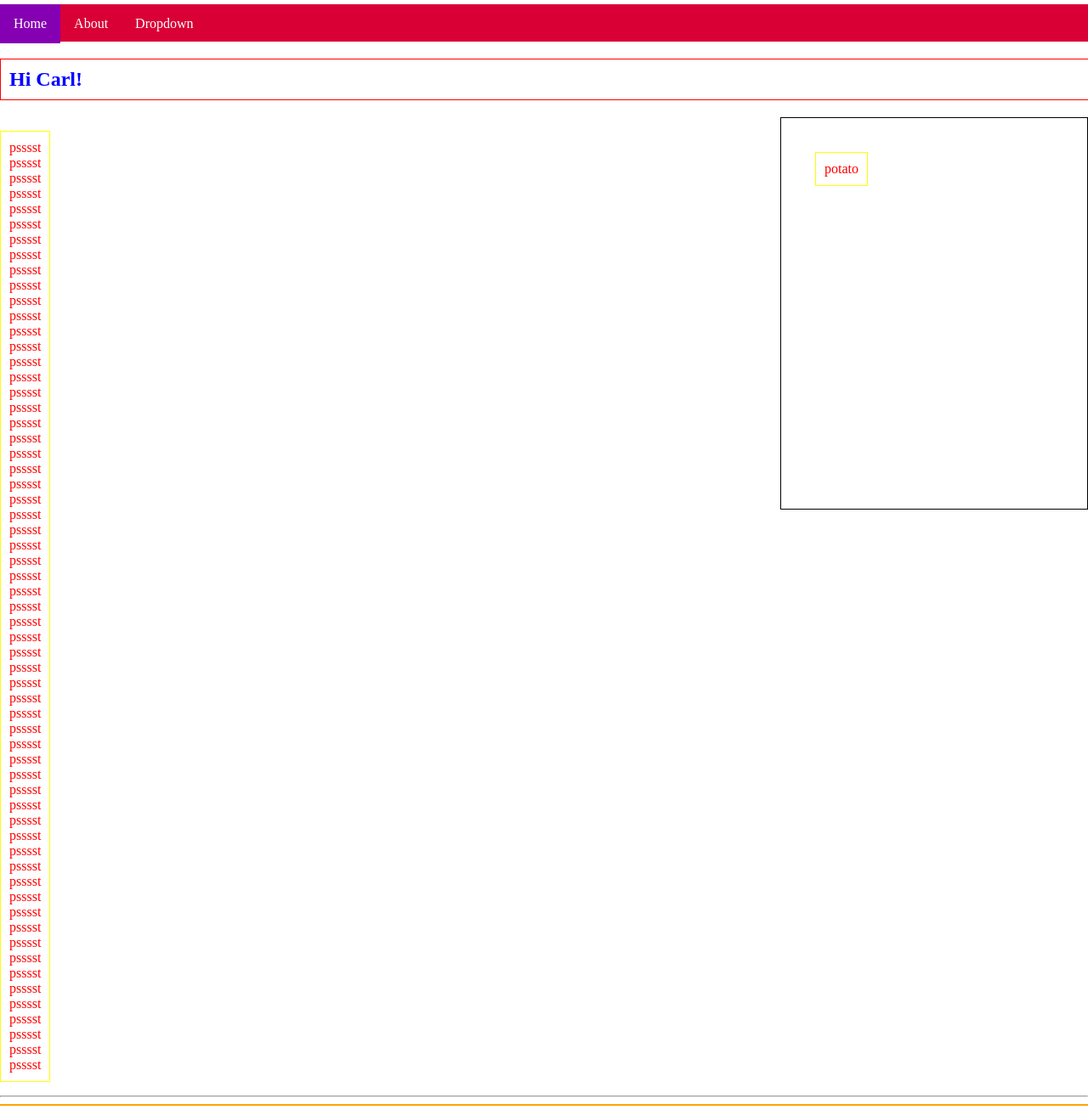
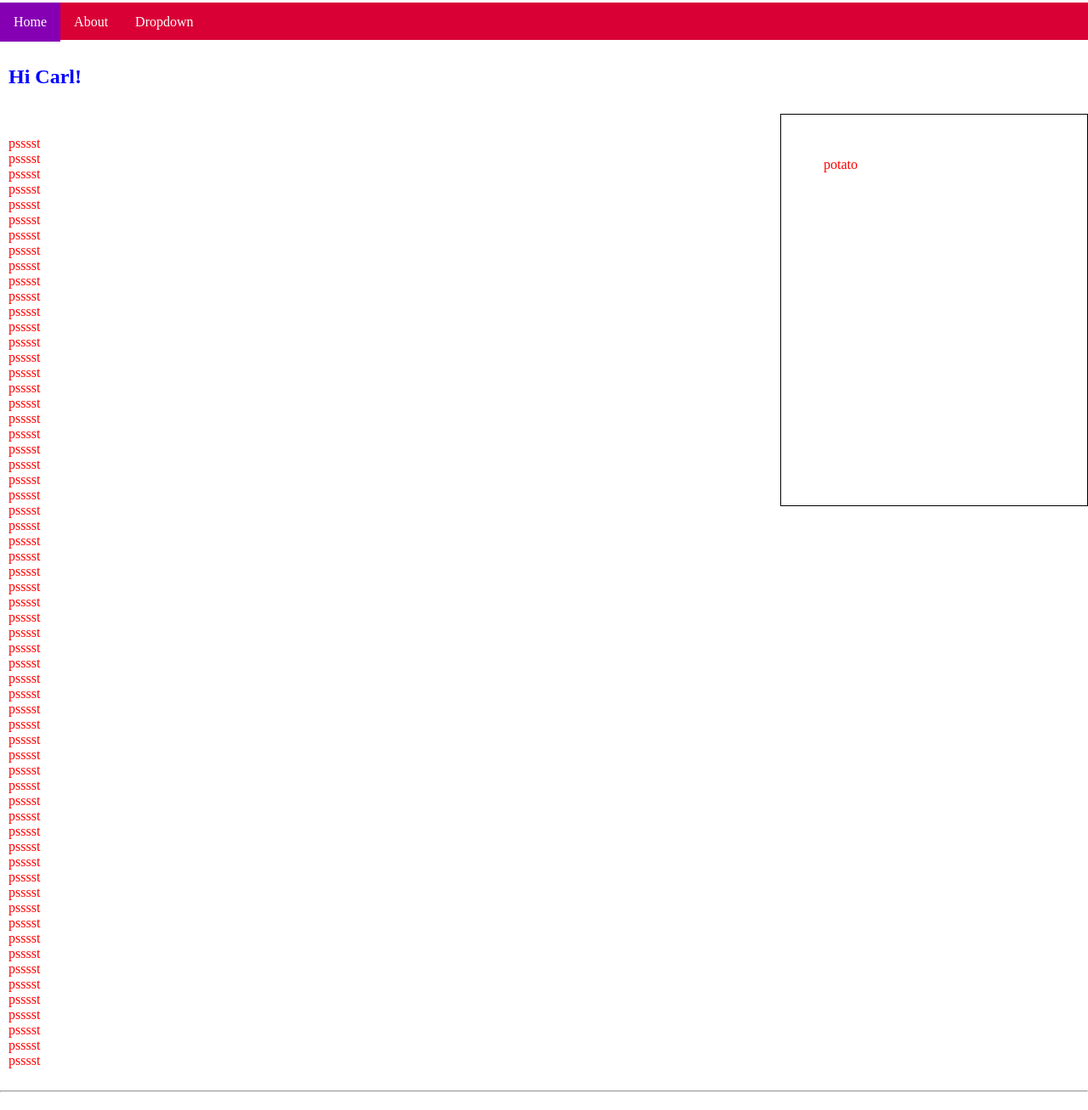
Before and after one commit to meyer-s/fromScratch, a plain HTML site: page index.html in a window 1280 px wide. Shown: the part 97-1404 px from the top of the page at 85% size. Drawn offline with Linux system fonts and the light colour scheme.

Commit message:
removed boreders

```diff
--- a/css/myStyle.css
+++ b/css/myStyle.css
@@ -4,7 +4,6 @@ h1 {
 		padding: 10px;
 		width: 100%;
 		float: left;
-		border: 1px solid red;
 }
 p  {
 		overflow: auto;
@@ -12,14 +11,12 @@ p  {
 		float:left;
 		padding:10px;
 		max-width:500px;
-		border: 1px solid yellow;
 }
 
 footer{
 		text-align: center;
 		clear: left;
 		color:orange;
-		border: 1px solid orange;
 }
 
 div.d1{
```
